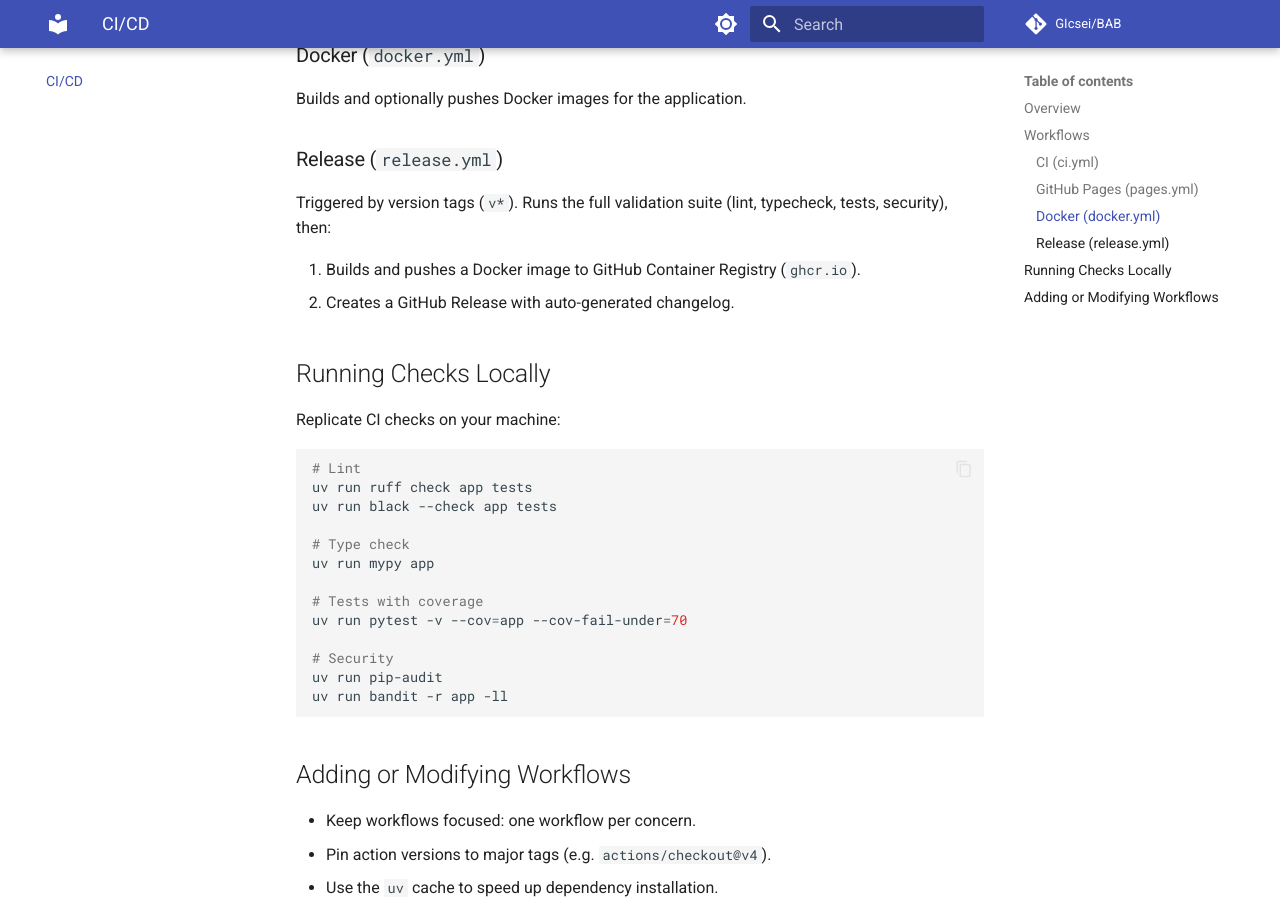
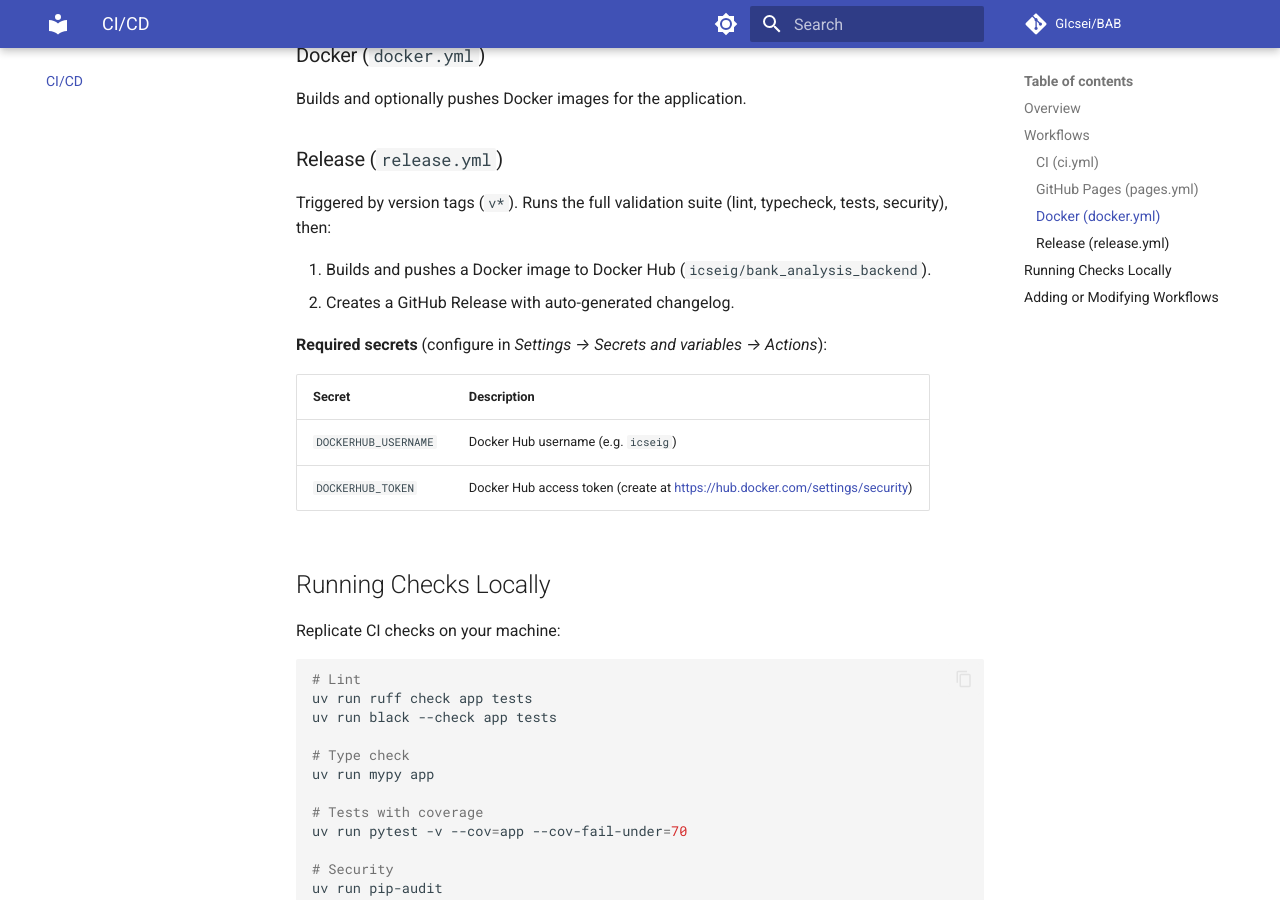
Before and after one commit to GIcsei/BAB, an MkDocs documentation site: the page built from docs/ci.md, in a window 1280 px wide and 900 px high, scrolled down 1166 px. Built offline with MkDocs 1.6.1 and Material for MkDocs 9.7.7, drawn with Linux system fonts in a browser that asks for light colours; comment, search, counter and statistics services are not loaded.

Commit message:
Switch release workflow from GHCR to Docker Hub (#26)
* Initial plan

* Switch release workflow from ghcr.io to Docker Hub

Co-authored-by: GIcsei <49340292+GIcsei@users.noreply.github.com>
Agent-Logs-Url: https://github.com/GIcsei/BAB/sessions/588dc987-9c96-4fad-a68a-be840fc4a426

* docs: update Docker registry references from GHCR to Docker Hub

Update documentation in docs/ci.md and README.md to reflect the
switch from GitHub Container Registry to Docker Hub for release
image publishing.

Co-authored-by: Copilot <223556219+Copilot@users.noreply.github.com>

* docs: add required Docker Hub secrets to ci.md

Co-authored-by: GIcsei <49340292+GIcsei@users.noreply.github.com>
Agent-Logs-Url: https://github.com/GIcsei/BAB/sessions/9e6b9214-13de-4fdf-8fb2-217633e3f41d

---------

Co-authored-by: copilot-swe-agent[bot] <198982749+Copilot@users.noreply.github.com>
Co-authored-by: GIcsei <49340292+GIcsei@users.noreply.github.com>
Co-authored-by: Copilot <223556219+Copilot@users.noreply.github.com>

```diff
--- a/docs/ci.md
+++ b/docs/ci.md
@@ -37,8 +37,15 @@ Builds and optionally pushes Docker images for the application.
 
 Triggered by version tags (`v*`). Runs the full validation suite (lint, typecheck, tests, security), then:
 
-1. Builds and pushes a Docker image to GitHub Container Registry (`ghcr.io`).
+1. Builds and pushes a Docker image to Docker Hub (`icseig/bank_analysis_backend`).
 2. Creates a GitHub Release with auto-generated changelog.
+
+**Required secrets** (configure in *Settings → Secrets and variables → Actions*):
+
+| Secret | Description |
+|--------|-------------|
+| `DOCKERHUB_USERNAME` | Docker Hub username (e.g. `icseig`) |
+| `DOCKERHUB_TOKEN` | Docker Hub access token (create at <https://hub.docker.com/settings/security>) |
 
 ## Running Checks Locally
 
```
Also changed, not shown: README.md (+1 -1 lines), 1 other file.
